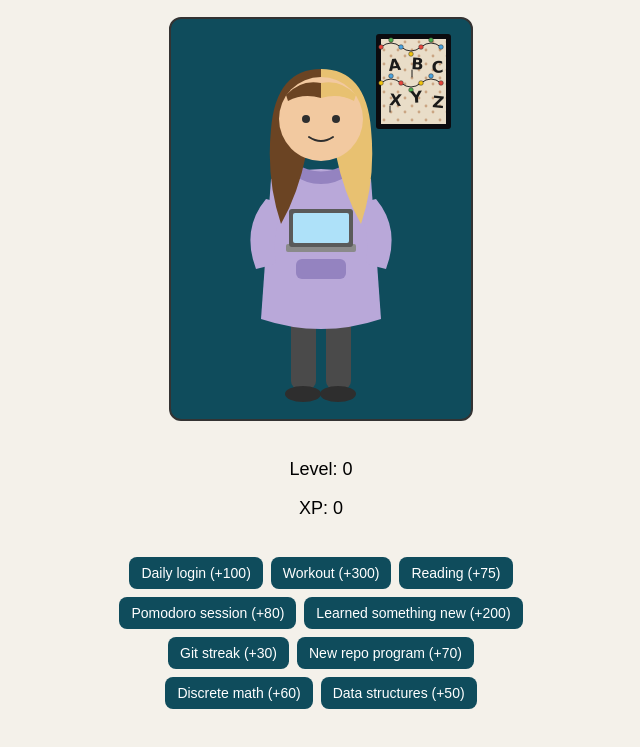
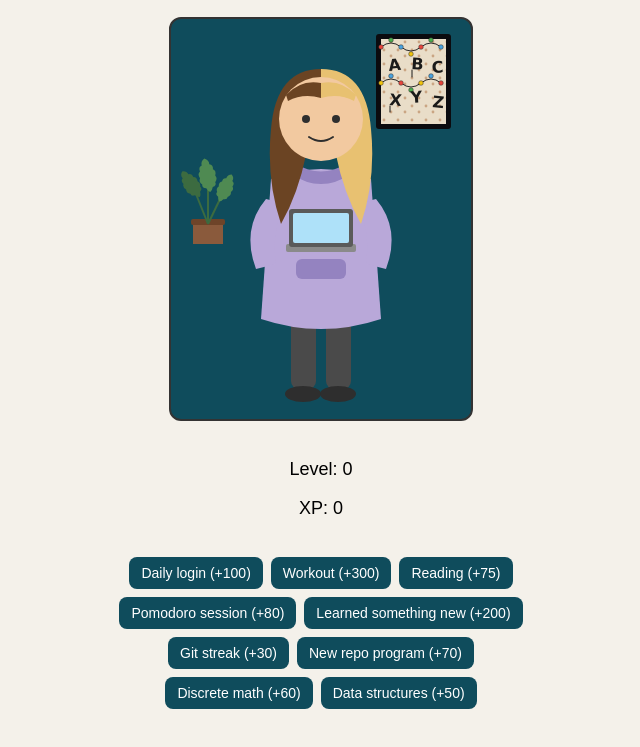
Before and after one commit to ncharalampous/your-life-is-a-game-notion-app, a plain HTML site: page index.html in a window 1280 px wide. Shown: the part 101-848 px from the top of the page, without its empty margins (319-959 px from the left). Drawn offline with Linux system fonts and the light colour scheme.

Commit message:
Add monstera plant

```diff
--- a/index.html
+++ b/index.html
@@ -61,6 +61,27 @@
         <!-- little paint drips under a couple of letters -->
         <line class="paint-drip" x1="241" y1="51" x2="241" y2="58" />
         <line class="paint-drip" x1="219" y1="87" x2="219" y2="93" />
+      </g>
+
+      <!-- MONSTERA PLANT: a small always-visible decoration, drawn once and
+           never toggled by level (unlike the gear groups below). -->
+      <g id="room-plant">
+        <rect class="plant-pot" x="22" y="205" width="30" height="20" />
+        <rect class="plant-pot-rim" x="20" y="200" width="34" height="6" rx="2" />
+
+        <line class="plant-stem" x1="37" y1="205" x2="37" y2="165" />
+        <line class="plant-stem" x1="37" y1="205" x2="25" y2="175" />
+        <line class="plant-stem" x1="37" y1="205" x2="50" y2="178" />
+
+        <g class="plant-leaf" transform="translate(37,160) rotate(-10) scale(0.55)">
+          <path d="M0,-38 Q8,-34 7,-26 Q14,-24 12,-16 Q18,-12 14,-4 Q18,2 12,8 Q14,14 6,16 Q4,22 0,24 Q-4,22 -6,16 Q-14,14 -12,8 Q-18,2 -14,-4 Q-18,-12 -12,-16 Q-14,-24 -7,-26 Q-8,-34 0,-38 Z" />
+        </g>
+        <g class="plant-leaf-dark" transform="translate(22,168) rotate(-35) scale(0.5)">
+          <path d="M0,-38 Q8,-34 7,-26 Q14,-24 12,-16 Q18,-12 14,-4 Q18,2 12,8 Q14,14 6,16 Q4,22 0,24 Q-4,22 -6,16 Q-14,14 -12,8 Q-18,2 -14,-4 Q-18,-12 -12,-16 Q-14,-24 -7,-26 Q-8,-34 0,-38 Z" />
+        </g>
+        <g class="plant-leaf" transform="translate(53,172) rotate(25) scale(0.48)">
+          <path d="M0,-38 Q8,-34 7,-26 Q14,-24 12,-16 Q18,-12 14,-4 Q18,2 12,8 Q14,14 6,16 Q4,22 0,24 Q-4,22 -6,16 Q-14,14 -12,8 Q-18,2 -14,-4 Q-18,-12 -12,-16 Q-14,-24 -7,-26 Q-8,-34 0,-38 Z" />
+        </g>
       </g>
 
       <!-- LEGS -->
--- a/style.css
+++ b/style.css
@@ -82,6 +82,13 @@ h1 {
 .tower-body { fill: #555555; }
 .tower-light { fill: #6fe86f; }
 
+/* ---- Monstera plant ---- */
+.plant-pot { fill: #8a5a3c; }
+.plant-pot-rim { fill: #6e4429; }
+.plant-stem { stroke: #3c6b40; stroke-width: 2; fill: none; }
+.plant-leaf { fill: #4f8a52; }
+.plant-leaf-dark { fill: #3c6b40; }
+
 /* ---- Wall poster ---- */
 .poster-frame { fill: #0b0b0f; }
 
```
